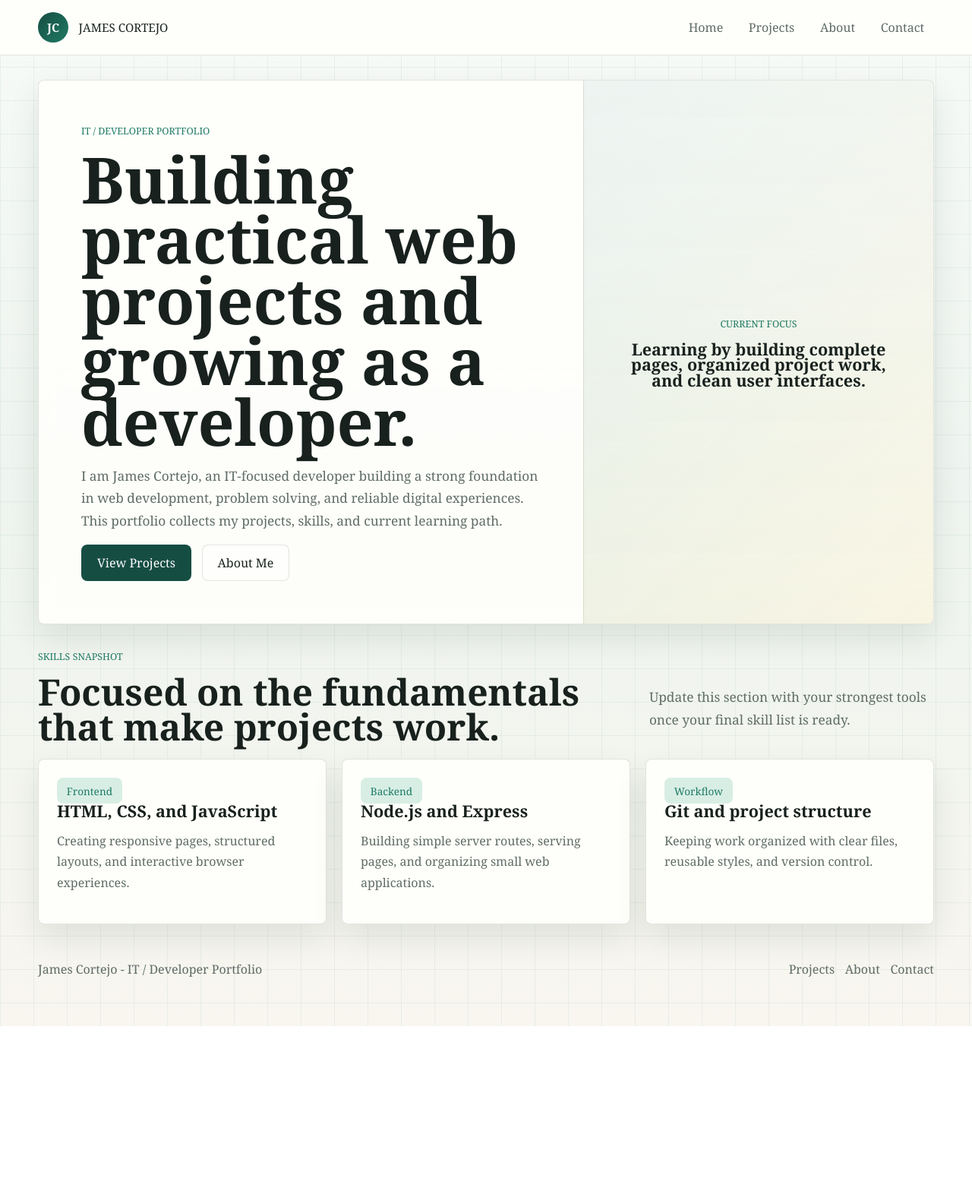
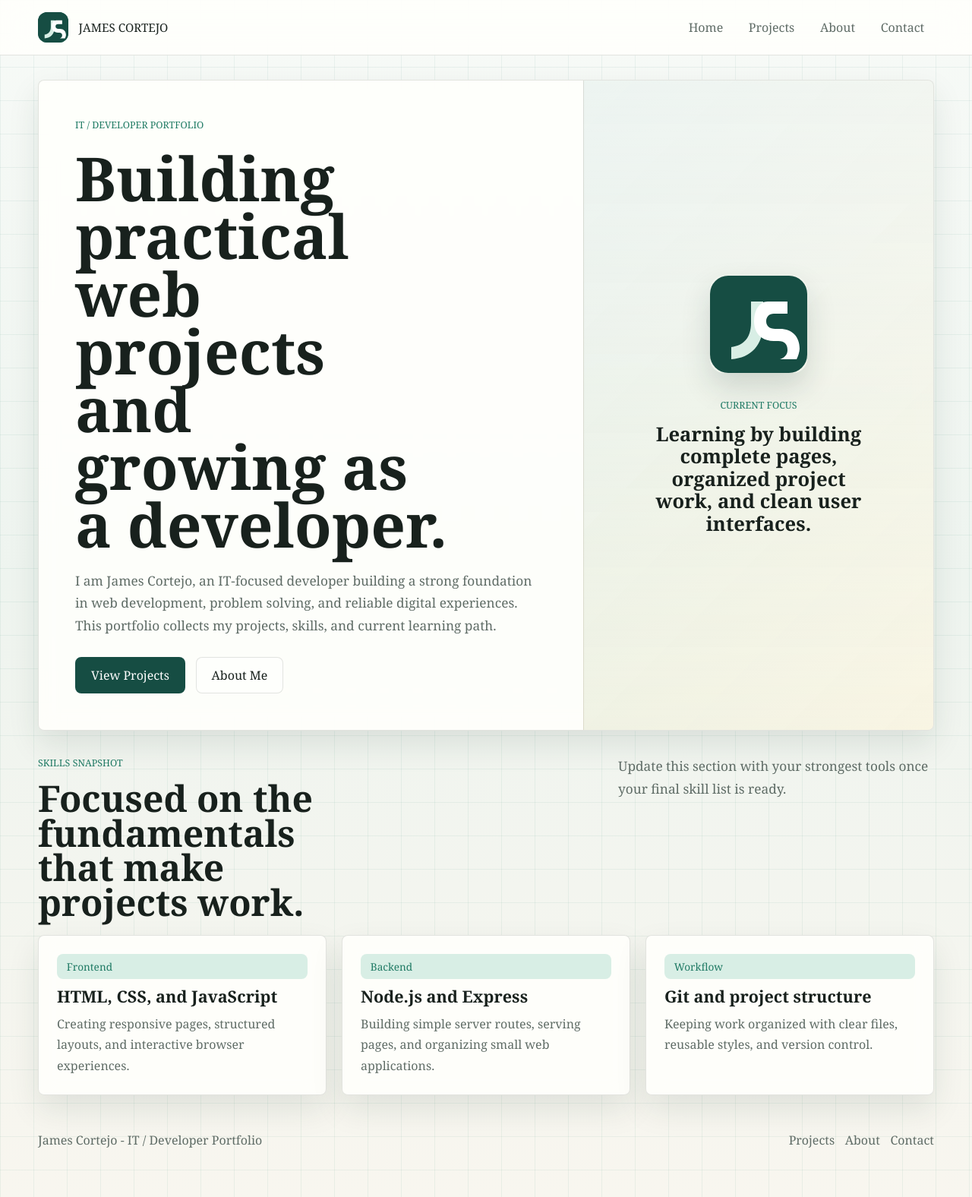
Before and after one commit to JamesCortejo/myprofilewebsite, a website: page public/index.html in a window 1280 px wide. Shown: the whole page at 76% size. Before the commit the page ends 1351 px from the top, so only its background shows below. Drawn offline with Linux system fonts and the light colour scheme.

Commit message:
website logo

```diff
--- a/public/index.html
+++ b/public/index.html
@@ -16,7 +16,9 @@
       <header class="site-header">
         <nav class="nav-card" aria-label="Primary">
           <a class="brand" href="/">
-            <span class="brand-mark">JC</span>
+            <span class="brand-mark">
+              <img src="/favicon.svg" alt="" aria-hidden="true" />
+            </span>
             <span>James Cortejo</span>
           </a>
           <div class="nav-links">
@@ -46,6 +48,7 @@
               </div>
             </div>
             <aside class="hero-panel">
+              <img class="hero-focus-logo" src="/favicon.svg" alt="James Cortejo logo" />
               <div>
                 <p class="eyebrow">Current Focus</p>
                 <h3>Learning by building complete pages, organized project work, and clean user interfaces.</h3>
--- a/public/styles.css
+++ b/public/styles.css
@@ -82,10 +82,17 @@ img {
   height: 2.5rem;
   display: grid;
   place-items: center;
-  border-radius: 50%;
+  border-radius: 12px;
   background: linear-gradient(135deg, var(--accent-strong) 0%, var(--accent) 100%);
   color: #ffffff;
   font-weight: 700;
+  overflow: hidden;
+}
+
+.brand-mark img {
+  width: 100%;
+  height: 100%;
+  object-fit: contain;
 }
 
 .nav-links {
@@ -848,6 +855,79 @@ textarea {
   transform: translateY(0);
 }
 
+
+.homepage-spacing-rules {
+  display: contents;
+}
+
+.hero-copy,
+.hero-panel {
+  padding: clamp(2rem, 5vw, 3rem);
+}
+
+.hero-copy {
+  display: grid;
+  align-content: center;
+  gap: clamp(1rem, 2vw, 1.35rem);
+}
+
+.hero-copy .eyebrow,
+.hero-copy .lead {
+  margin: 0;
+}
+
+.hero h1 {
+  max-width: 11ch;
+  font-size: clamp(3rem, 7vw, 5rem);
+}
+
+.hero-actions {
+  margin-top: 0.35rem;
+}
+
+.hero-panel h3 {
+  max-width: 18rem;
+  font-size: clamp(1.35rem, 2vw, 1.75rem);
+  line-height: 1.15;
+}
+
+
+.hero-focus-logo {
+  width: clamp(5.5rem, 10vw, 8rem);
+  height: clamp(5.5rem, 10vw, 8rem);
+  border-radius: 18px;
+  box-shadow: 0 18px 38px rgba(20, 50, 42, 0.16);
+}
+.hero + .section {
+  margin-top: clamp(1.5rem, 3vw, 2rem);
+}
+
+.hero + .section .section-heading {
+  align-items: start;
+  margin-bottom: clamp(1rem, 2vw, 1.25rem);
+}
+
+.hero + .section .section-heading h2 {
+  max-width: 14ch;
+  font-size: clamp(2rem, 4vw, 3rem);
+}
+
+.hero + .section .section-heading .lead {
+  margin: 0;
+  max-width: 26rem;
+}
+
+.feature-card {
+  display: grid;
+  align-content: start;
+  gap: 0.8rem;
+}
+
+.feature-card h3,
+.feature-card p {
+  margin: 0;
+}
+
 @media (max-width: 900px) {
   .project-card,
   .mobile-feature-card {
```
Also changed, not shown: public/about.html (+3 -1 lines), public/contact.html (+3 -1 lines), public/projects.html (+4 -2 lines).
